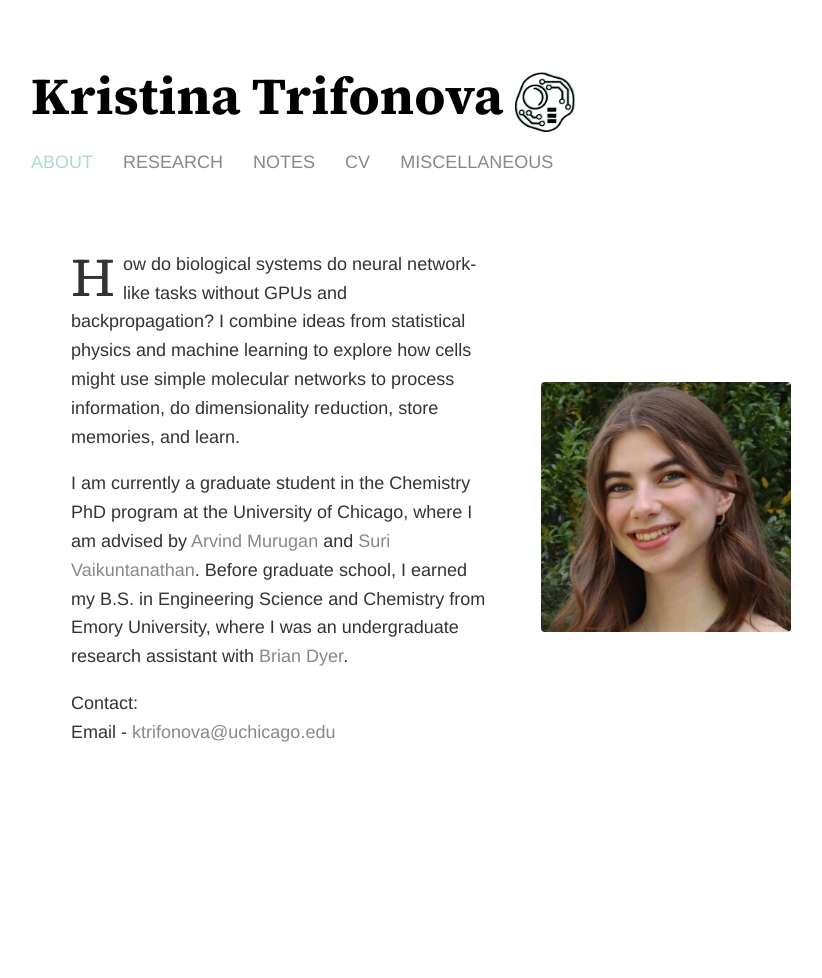
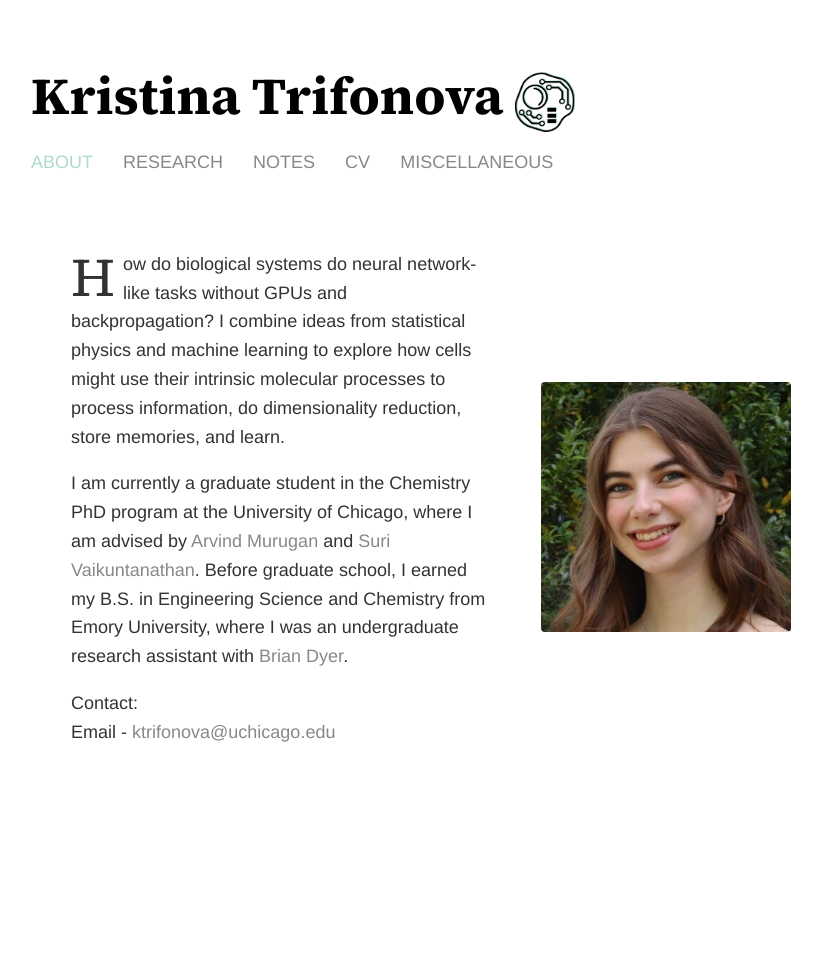
Before and after one commit to k-trifonova/k-trifonova.github.io, a Jekyll site: the page built from index.html, in a window 1280 px wide. Shown: the whole page, without its empty margins (209-1031 px from the left). Built offline with Jekyll 4.4.1, drawn with Linux system fonts in a browser that asks for light colours.

Commit message:
edited research description

```diff
--- a/index.html
+++ b/index.html
@@ -26,7 +26,7 @@ title: Kristina Trifonova | About
 <div class="about-wrapper">
   <div class="about-left">
     <p class="drop-cap">
-      How do biological systems do neural network-like tasks without GPUs and backpropagation? I combine ideas from statistical physics and machine learning to explore how cells might use simple molecular networks to process information, do dimensionality reduction, store memories, and learn.
+      How do biological systems do neural network-like tasks without GPUs and backpropagation? I combine ideas from statistical physics and machine learning to explore how cells might use their intrinsic molecular processes to process information, do dimensionality reduction, store memories, and learn.
     </p>
     <p>
       I am currently a graduate student in the Chemistry PhD program at the University of Chicago, where I am advised by <a href="http://muruganlab.uchicago.edu/" target="_blank">Arvind Murugan</a> and <a href="https://vaikuntanathan-group.uchicago.edu/" target="_blank">Suri Vaikuntanathan</a>. Before graduate school, I earned my B.S. in Engineering Science and Chemistry from Emory University, where I was an undergraduate research assistant with <a href="https://scholarblogs.emory.edu/dyerlab/group/brian-dyer/" target="_blank">Brian Dyer</a>.
```
